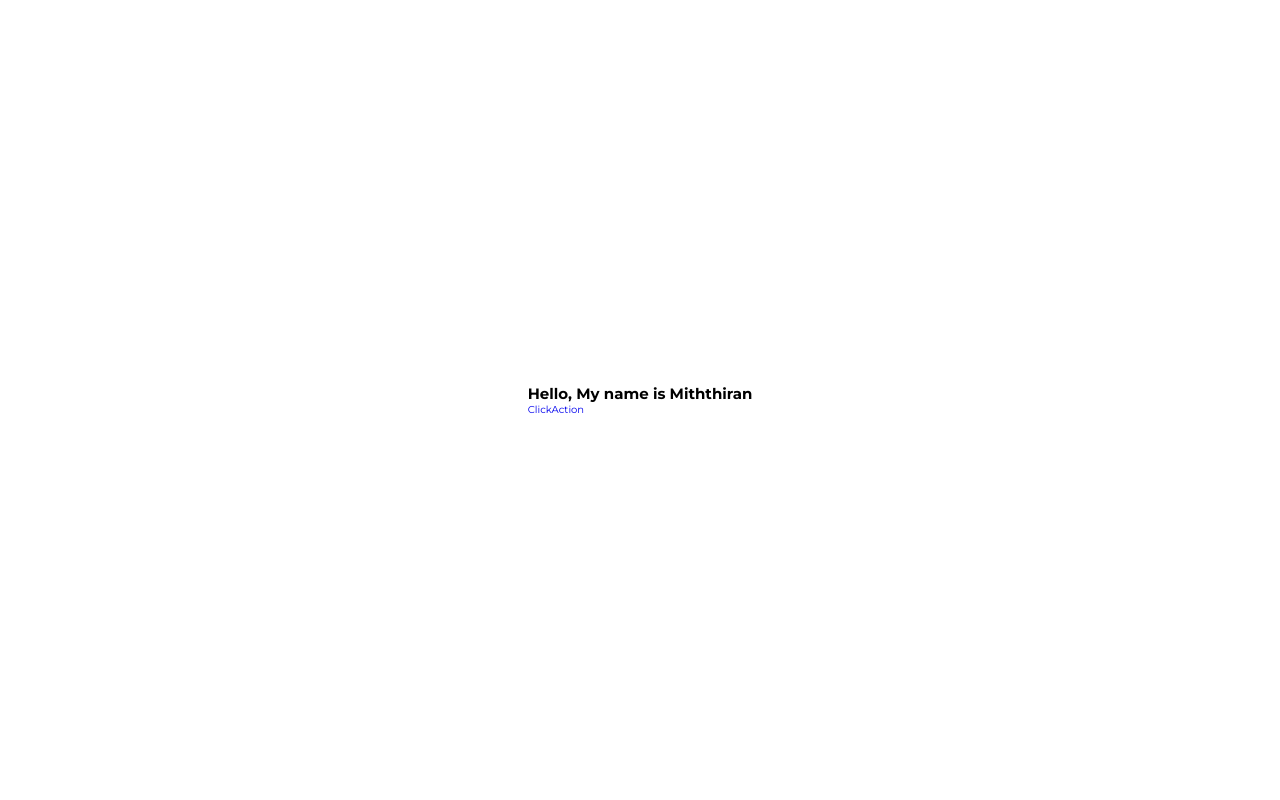
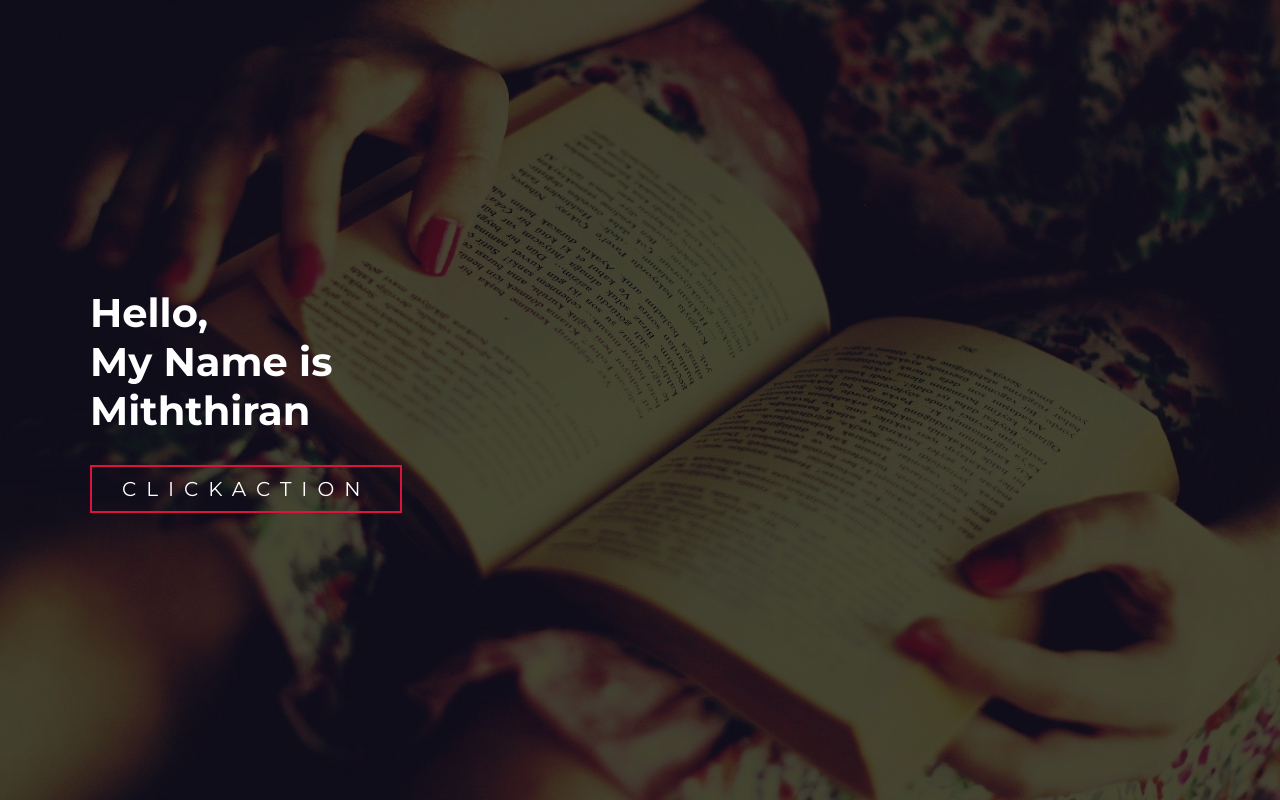
Before and after one commit to Rajamiththiran/One_Page_Web, a plain HTML site: page index.html in a window 1280 px wide. Drawn offline with Linux system fonts and the light colour scheme.

Commit message:
new styles are created

```diff
--- a/Style.css
+++ b/Style.css
@@ -22,3 +22,111 @@ a{
     align-items: center;
     justify-content: center;
 }
+
+/* up section */
+#up {
+    background-image: url(./images/2878922.jpg);
+    background-size: cover;
+    background-position: top center;
+    position: relative;
+    z-index: 1;
+}
+
+#up .up{
+    max-width:1200px;
+    margin: 0 auto;
+    padding: 0 50px;
+    justify-content: flex-start;
+}
+
+#up::after{
+    content: '';
+    position: absolute;
+    top: 0;
+    left: 0;
+    height: 100%;
+    width: 100%;
+    background-color: black;
+    opacity: 0.7;
+    z-index: -1;
+}
+
+#up h1 {
+    display: block;
+    width: fit-content;
+    font-size: 4rem;
+    position: relative;
+    color: transparent;
+    animation: Text_reveal .5s ease forwards;
+    animation-delay: 1s;
+}
+
+#up h1:nth-child(1){
+    animation-delay: 1s;
+}
+#up h1:nth-child(2){
+    animation-delay: 2s;
+}
+#up h1:nth-child(3){
+    animation-delay: 3s;
+}
+
+#up h1 span {
+    position: absolute;
+    top: 0;
+    left: 0;
+    height: 100%;
+    width: 0;
+    background-color: crimson;
+    animation: Text_reveal_box 1s ease;
+    animation-delay: .5s;
+}
+
+#up h1:nth-child(1) span{
+    animation-delay: .5s;
+}
+#up h1:nth-child(2) span{
+    animation-delay: 1.5s;
+}
+#up h1:nth-child(3) span{
+    animation-delay: 2.5s;
+}
+
+#up .cta{
+    display: inline-block;
+    padding: 10px 30px;
+    color: white;
+    background-color: transparent;
+    border: 2px solid crimson;
+    font-size: 2rem;
+    text-transform: uppercase;
+    letter-spacing: 1rem;
+    margin-top: 30px;
+    transition: .3s ease ;
+    transition-property: background-color, color;
+}
+#up .cta:hover {
+    color: white;
+    background-color: crimson;
+}
+
+
+/* end of up section */
+
+/* keyframe */
+@keyframes Text_reveal_box{
+    50%{
+        width: 100%;
+        left: 0;
+    }
+    100%{
+        width: 0;
+        left: 100%;
+    }
+}
+@keyframes Text_reveal{
+    100%{
+        color: white;
+    }
+}
+/* end of keyframe */
--- a/index.html
+++ b/index.html
@@ -12,7 +12,9 @@
     <section id="up">
         <div class="up container">
             <div>
-                <h1>Hello, My name is Miththiran</h1>
+                <h1>Hello, <span></span></h1>
+                <h1>My Name is <span></span></h1>
+                <h1>Miththiran <span></span></h1>
                 <a href="#" type="button" class="cta" >ClickAction</a>
             </div>
         </div>
```
Also changed, not shown: images/2878922.jpg (added).
